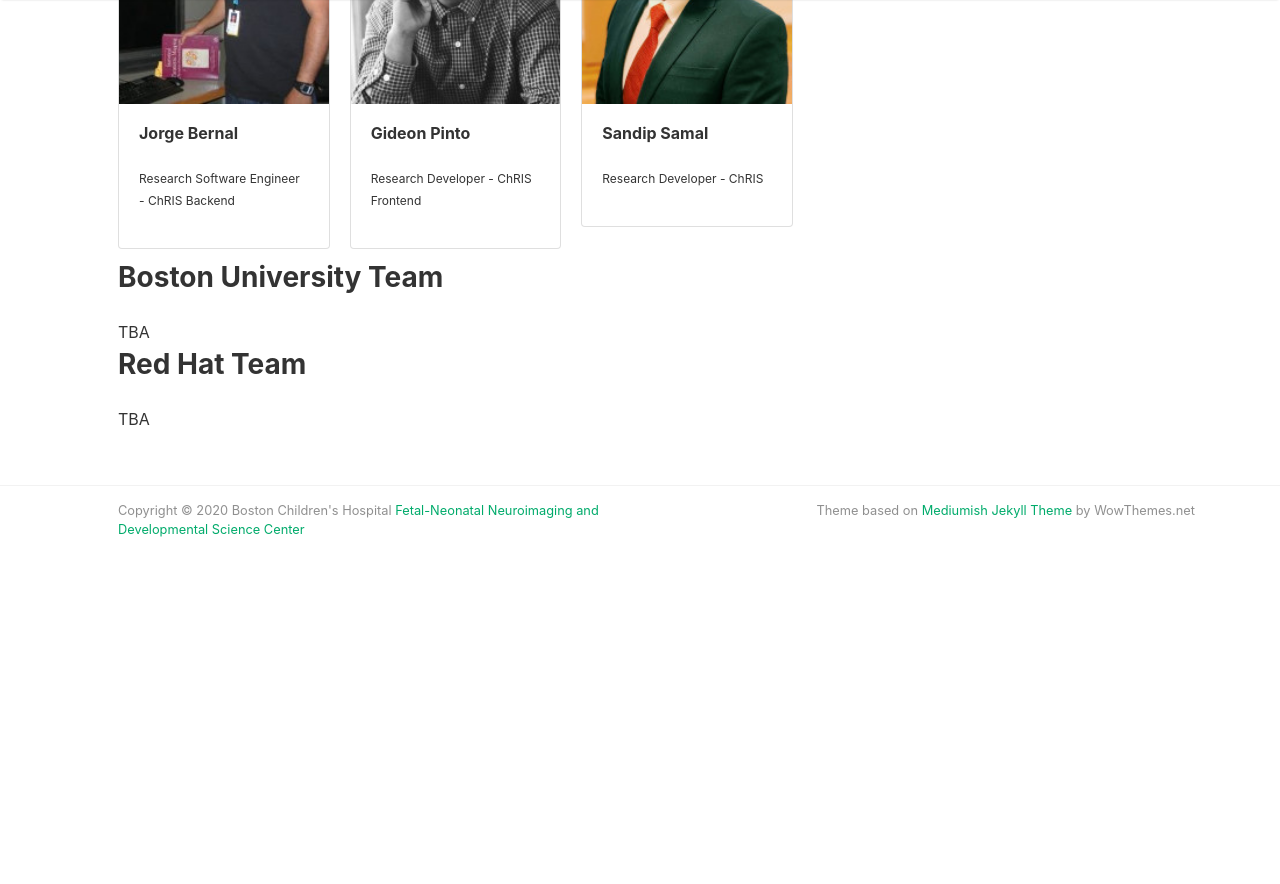
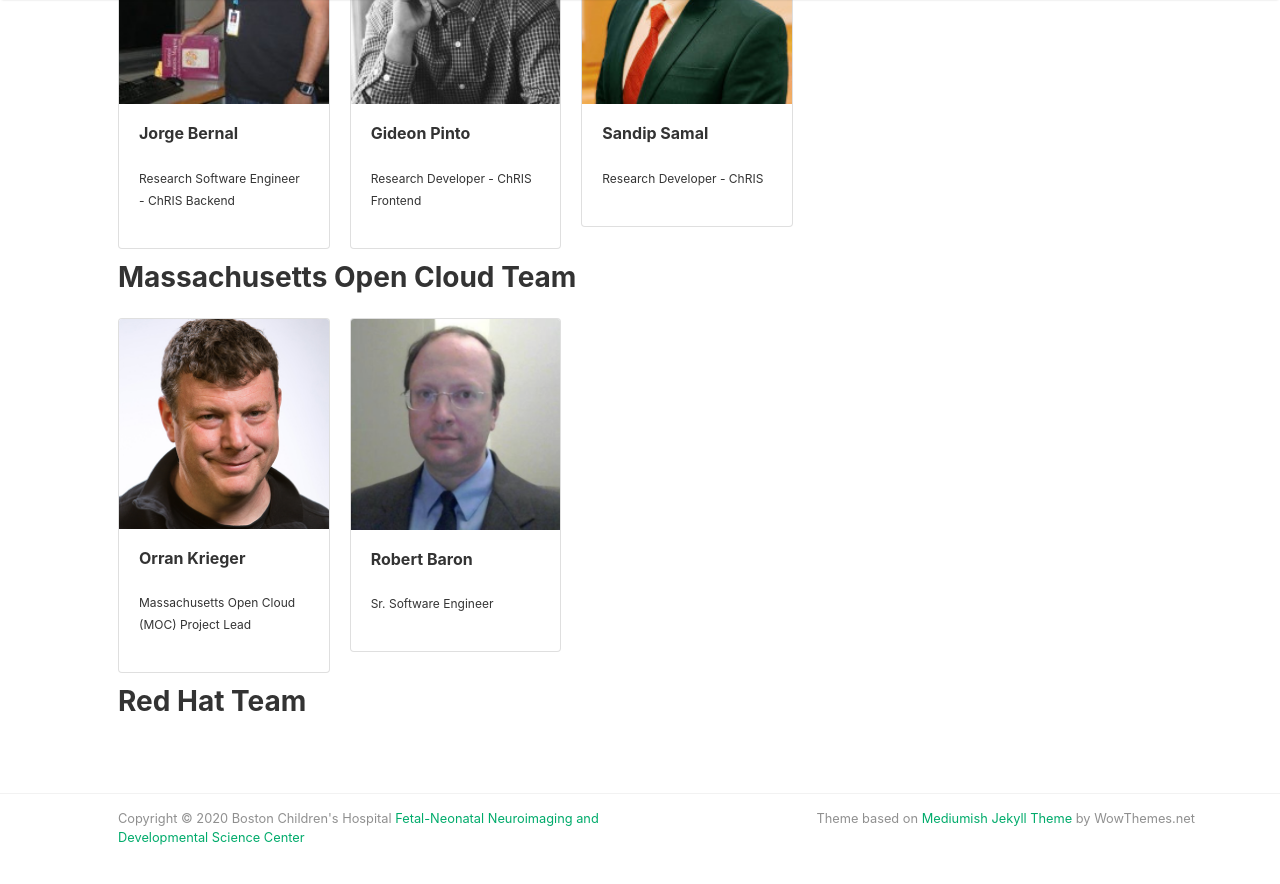
Before and after one commit to FNNDSC/website-old, a Jekyll site: the page built from _pages/about.md, in a window 1280 px wide and 900 px high, scrolled down 3292 px. Shown: the top 884 px of the window. Built offline with Jekyll 4.4.1, drawn with Linux system fonts in a browser that asks for light colours; nearby versions of some CDN libraries; before the commit the page ends 3905 px from its top, so only the background shows below that.

Commit message:
adding MOC team to people include

```diff
--- a/_includes/people.html
+++ b/_includes/people.html
@@ -17,7 +17,6 @@
   </div>
 </div>
 <div class="card-columns" style="font-size: .75em">
-
   <div class="card">
     <img class="card-img-top img-fluid" src="/assets/images/team/jorgebernal.jpg" alt="Jorge Bernal">
     <div class="card-body">
@@ -41,10 +40,24 @@
   </div>
 </div>
 
-<h3>Boston University Team</h3>
+<h3>Massachusetts Open Cloud Team</h3>
 
-TBA
+
+<div class="card-columns" style="font-size: .75em">
+    <div class="card">
+        <img class="card-img-top img-fluid" src="/assets/images/team/orrankrieger.jpg" alt="Orran Krieger">
+        <div class="card-body">
+          <h6 class="card-title">Orran Krieger</h6>
+          <p class="card-text">Massachusetts Open Cloud (MOC) Project Lead</p>
+        </div>
+    </div>
+    <div class="card">
+      <img class="card-img-top img-fluid" src="/assets/images/team/robertbaron.png" alt="Robert Baron">
+      <div class="card-body">
+        <h6 class="card-title">Robert Baron</h6>
+        <p class="card-text">Sr. Software Engineer</p>
+      </div>
+    </div>
+</div>
 
 <h3>Red Hat Team</h3>
-
-TBA
```
Also changed, not shown: assets/images/team/orrankrieger.jpg (added), assets/images/team/robertbaron.png (added).
